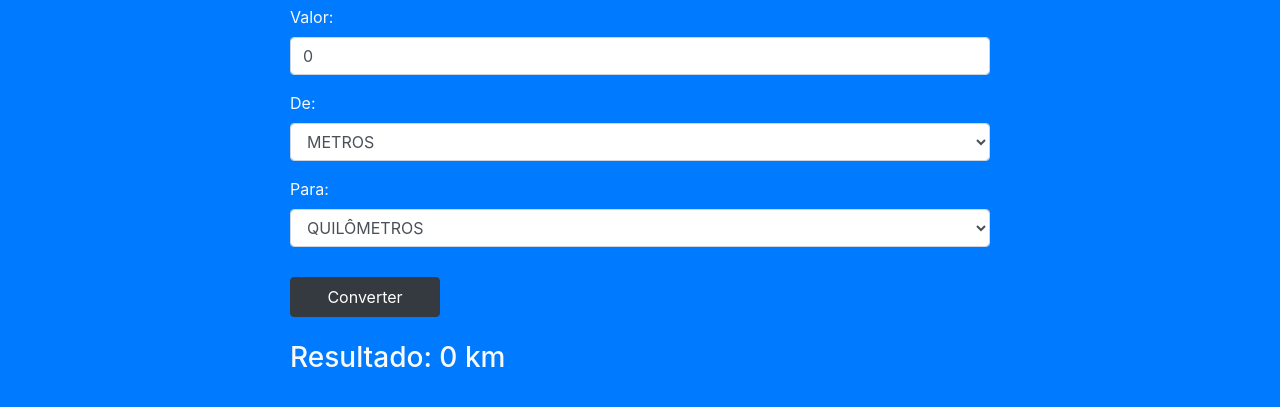
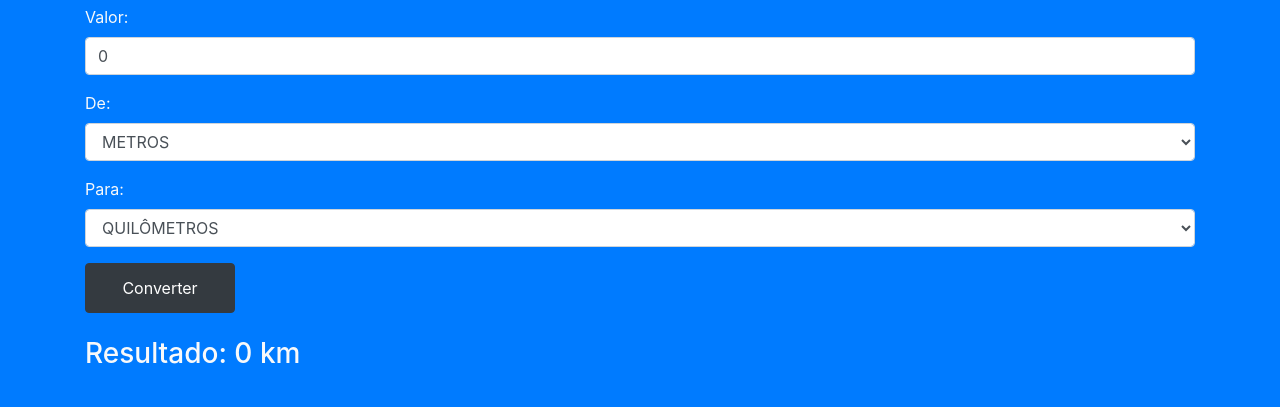
Before and after one commit to Andrei-Alb/TESTE, a plain HTML site: page CONVERSORDEDISTANCIA/index.html in a window 1280 px wide. Shown: the part 89-496 px from the top of the page. Drawn offline with nearby package versions, Linux system fonts and the light colour scheme.

Commit message:
Update index.html

```diff
--- a/CONVERSORDEDISTANCIA/index.html
+++ b/CONVERSORDEDISTANCIA/index.html
@@ -10,11 +10,11 @@
 <body class="bg-primary">
     <div id="app" class="text-light container mt-5">
         <h2 style="text-align: center;">CONVERSOR DE DISTÂNCIA</h2>
-        <div class="form-group mx-auto" style="width: 700px;">
+        <div class="form-group">
             <label for="valor">Valor:</label>
             <input type="number" v-model="valor" class="form-control" placeholder="Digite o valor">
         </div>
-        <div class="form-group mx-auto" style="width: 700px;">
+        <div class="form-group">
             <label for="unidadeOrigem">De:</label>
             <select v-model="unidadeOrigem" class="form-control">
                 <option value="m">METROS</option>
@@ -22,17 +22,16 @@
                 <option value="mi">MILHAS</option>
             </select>
         </div>
-        <div class="form-group mx-auto" style="width: 700px;">
+        <div class="form-group">
             <label for="unidadeDestino">Para:</label>
             <select v-model="unidadeDestino" class="form-control">
                 <option value="m">METROS</option>
                 <option value="km">QUILÔMETROS</option>
                 <option value="mi">MILHAS</option>
             </select>
-            <button class="btn btn-dark" style="margin-top: 30px; width: 150px; height: 40px;" @click="converter" >Converter</button>
-            <h3 class="text-light mt-4">Resultado: {{ resultado }} {{ unidadeDestino }}</h3>
         </div>
-
+        <button class="btn btn-dark mx-auto" @click="converter" style="width: 150px; height: 50px;">Converter</button>
+        <h3 class="text-light mt-4">Resultado: {{ resultado }} {{ unidadeDestino }}</h3>
     </div>
 
     <script>
```
